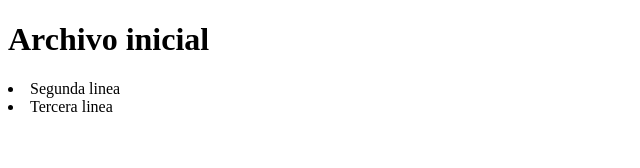
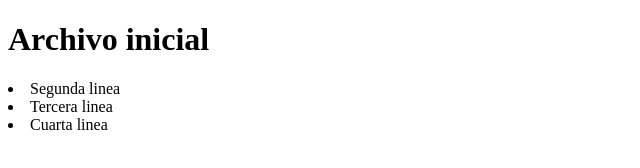
Before and after one commit to arqsam/Repositorio_practica2, a plain HTML site: page index.html in a window 1280 px wide. Shown: the whole page, without its empty margins (0-640 px from the left). Drawn offline with Linux system fonts and the light colour scheme.

Commit message:
Cuarta linea

```diff
--- a/index.html
+++ b/index.html
@@ -10,5 +10,6 @@
     <h1>Archivo inicial</h1>
     <li>Segunda linea</li>
     <li>Tercera linea</li>
+    <li>Cuarta linea</li>
 </body>
 </html>
```
